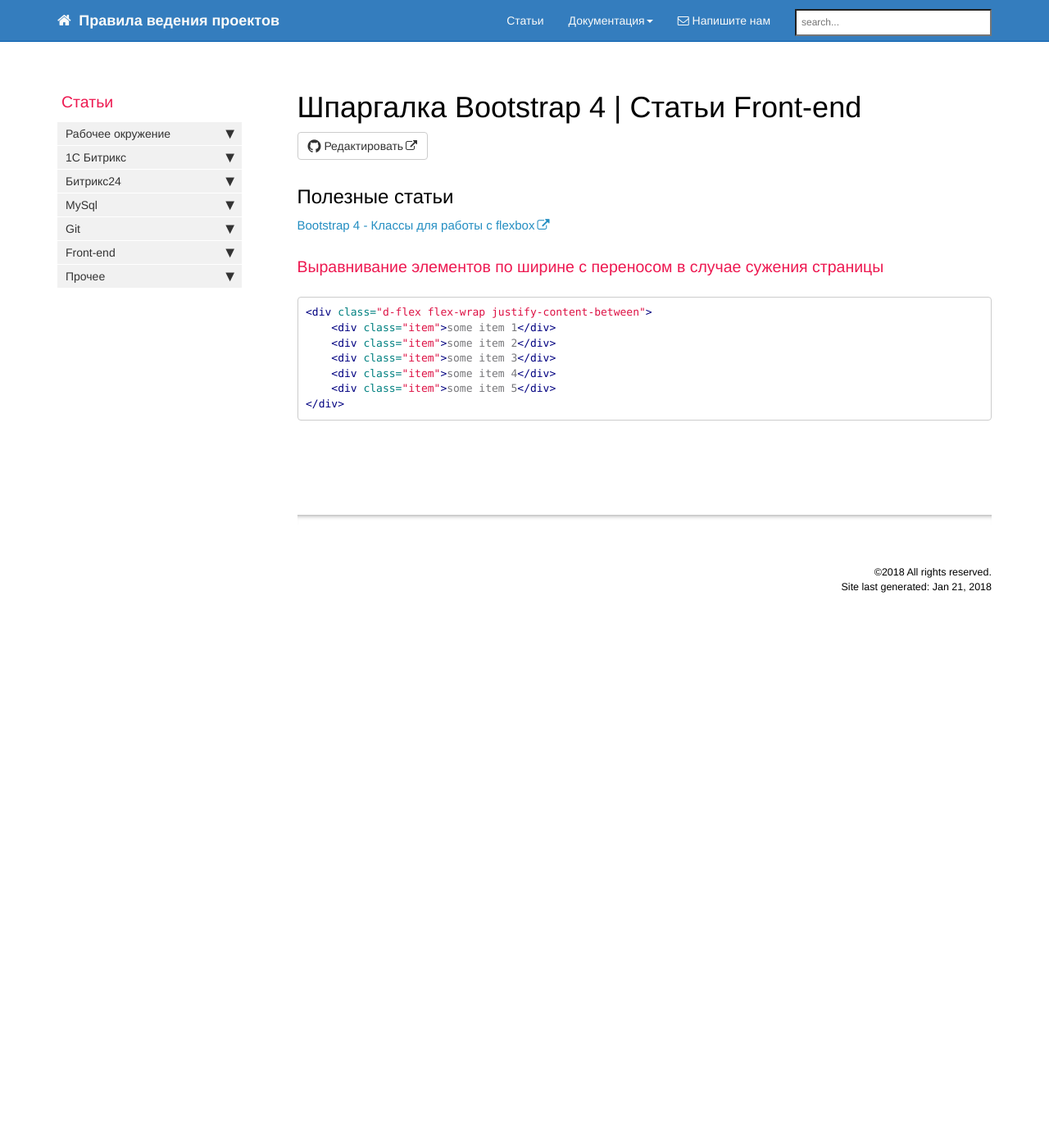
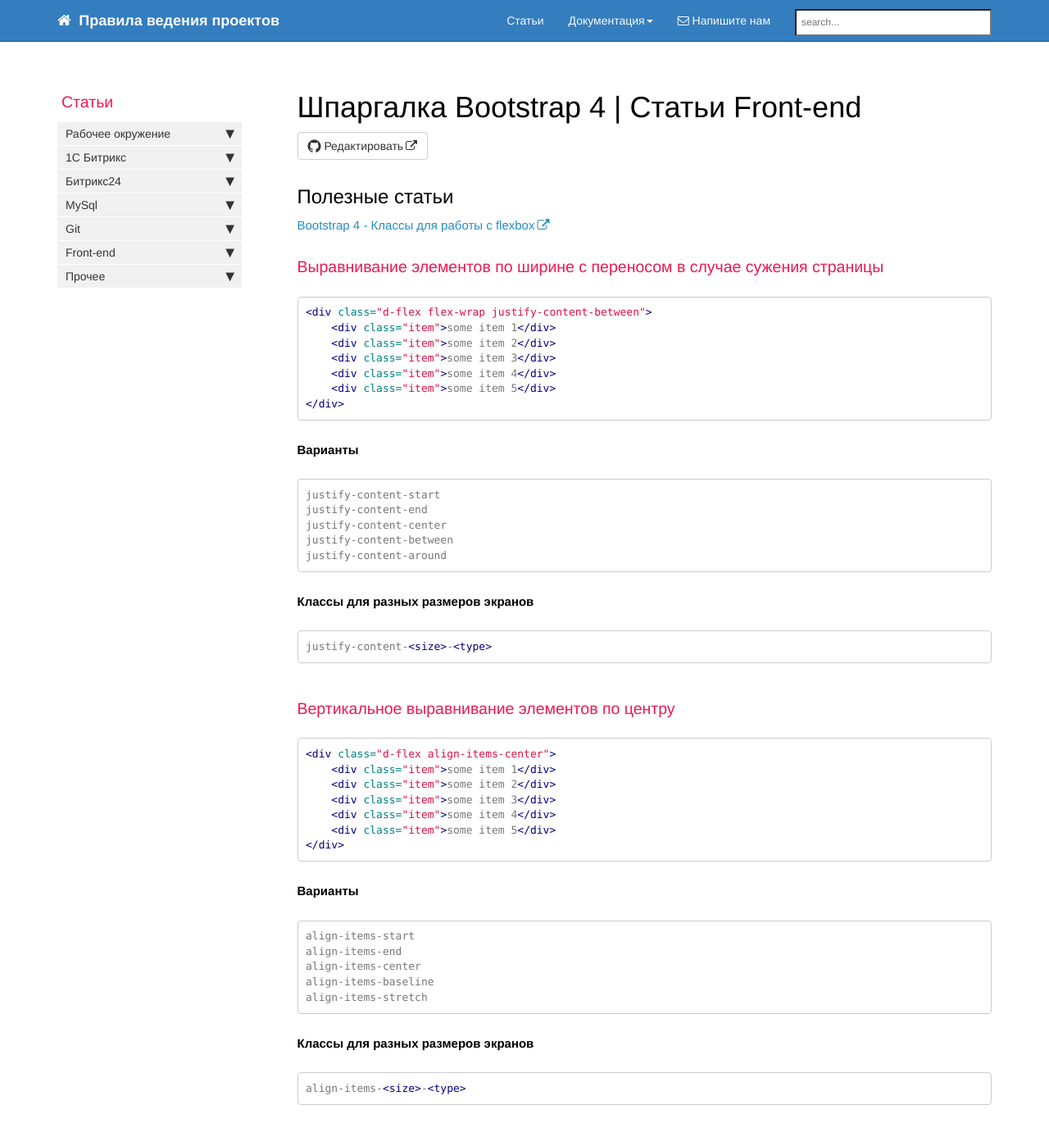
Before and after one commit to gdecider/gdecider.github.io, a Jekyll site: the page built from pages/articles/articles-front-bootstrap-4-shpora.md, in a window 1280 px wide and 1400 px high. Shown: the top 1387 px of the window at 82% size. Built offline with Jekyll 4.4.1, drawn with Linux system fonts in a browser that asks for light colours; nearby versions of some CDN libraries; comment, search, counter and statistics services are not loaded.

Commit message:
Update articles-front-bootstrap-4-shpora.md

````diff
--- a/pages/articles/articles-front-bootstrap-4-shpora.md
+++ b/pages/articles/articles-front-bootstrap-4-shpora.md
@@ -23,3 +23,48 @@
     <div class="item">some item 5</div>
 </div>
 ```
+
+**Варианты**
+
+```html
+justify-content-start
+justify-content-end
+justify-content-center
+justify-content-between
+justify-content-around
+```
+
+**Классы для разных размеров экранов**
+
+```html
+justify-content-<size>-<type>
+```
+
+
+### Вертикальное выравнивание элементов по центру
+
+```html
+<div class="d-flex align-items-center">
+    <div class="item">some item 1</div>
+    <div class="item">some item 2</div>
+    <div class="item">some item 3</div>
+    <div class="item">some item 4</div>
+    <div class="item">some item 5</div>
+</div>
+```
+
+**Варианты**
+
+```html
+align-items-start
+align-items-end
+align-items-center
+align-items-baseline
+align-items-stretch
+```
+
+**Классы для разных размеров экранов**
+
+```html
+align-items-<size>-<type>
+```
````
